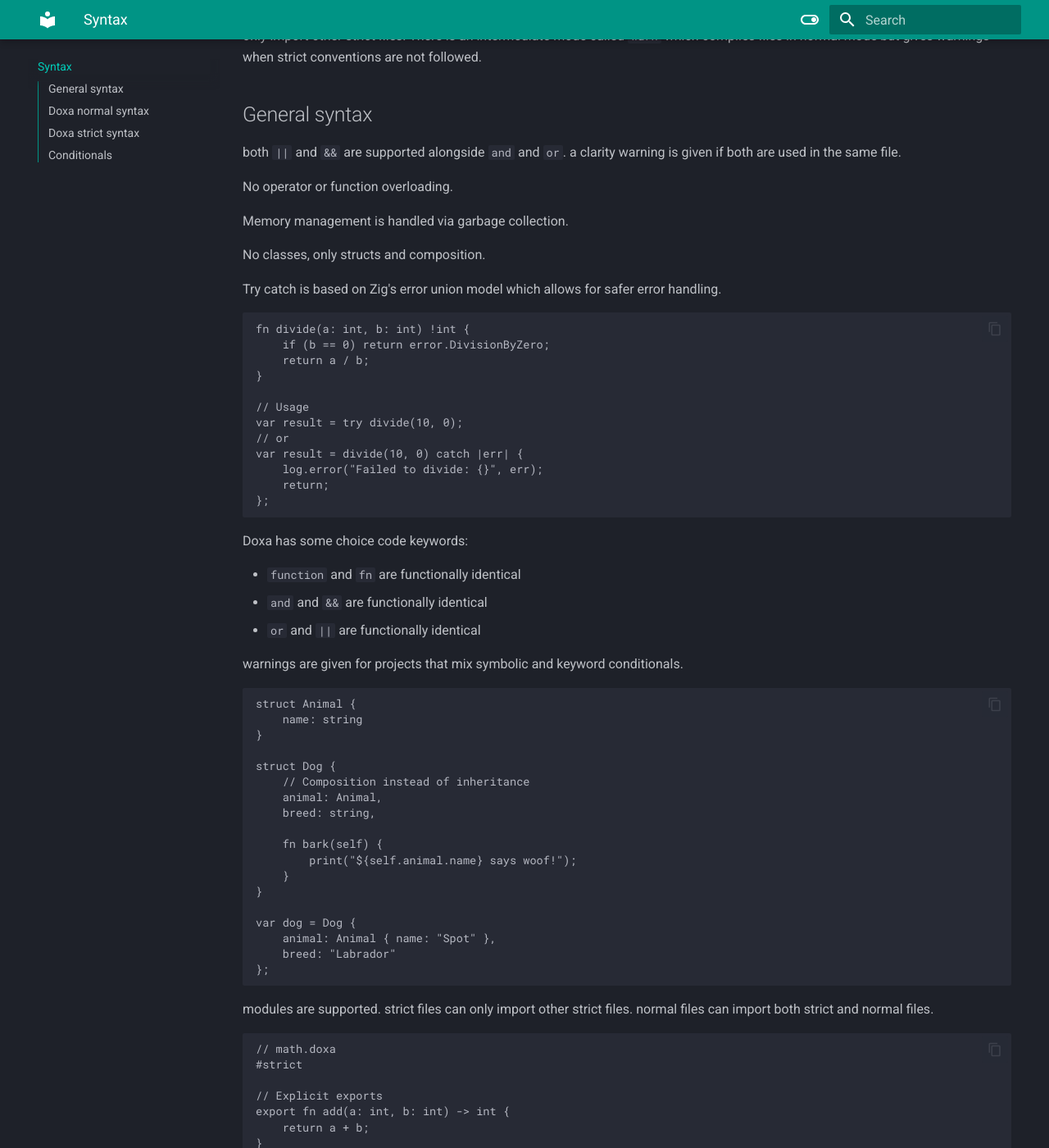
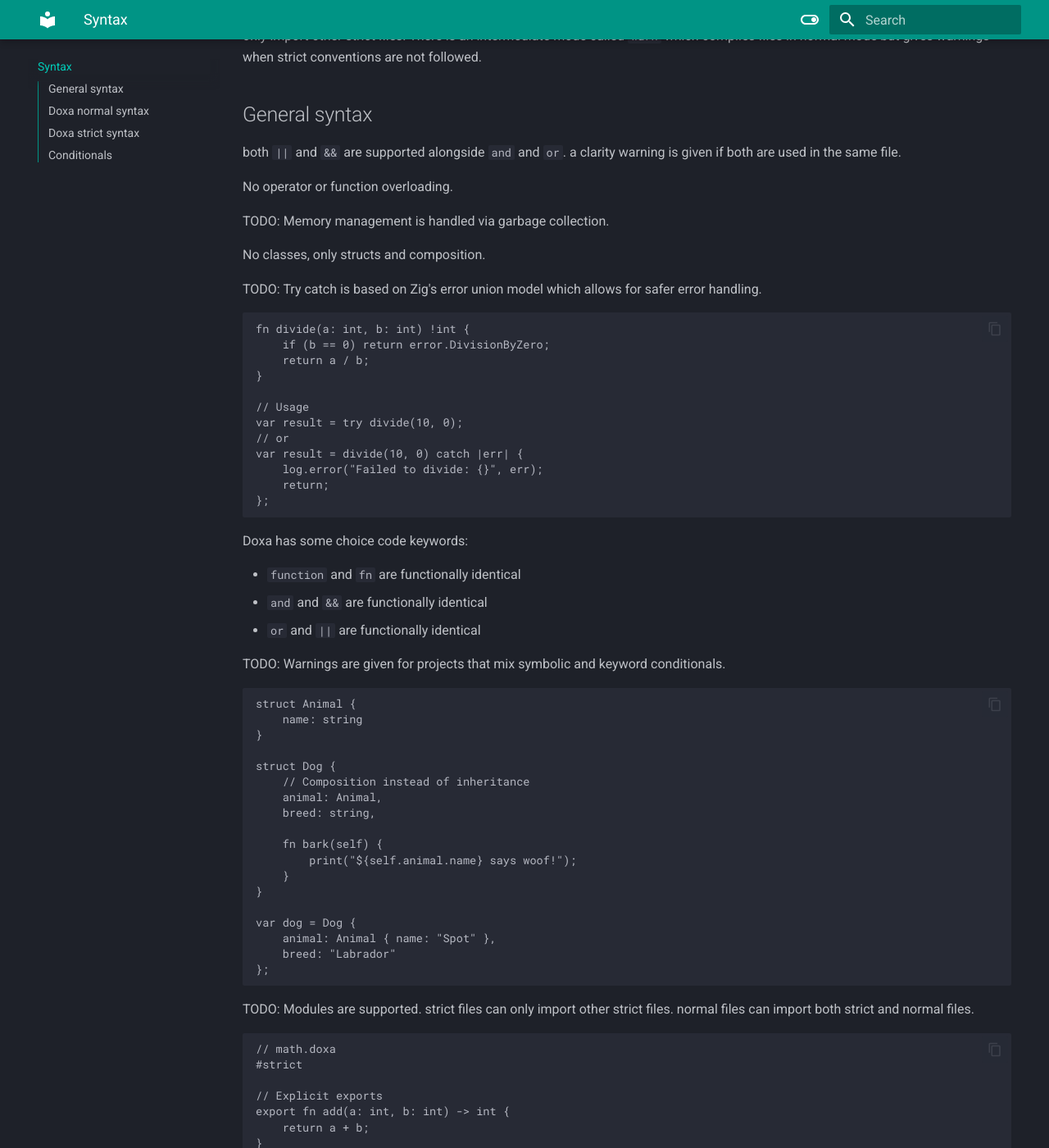
Before and after one commit to mirror-shades/doxa, an MkDocs documentation site: the page built from docs/syntax.md, in a window 1280 px wide and 1400 px high, scrolled down 222 px. Shown: the whole window at 82% size. Built offline with MkDocs 1.6.1 and Material for MkDocs 9.7.7, drawn with Linux system fonts in a browser that asks for light colours; some of the changed lines change nothing that is shown.

````diff
--- a/docs/syntax.md
+++ b/docs/syntax.md
@@ -8,11 +8,11 @@
 
 No operator or function overloading.
 
-Memory management is handled via garbage collection.
+TODO: Memory management is handled via garbage collection.
 
 No classes, only structs and composition.
 
-Try catch is based on Zig's error union model which allows for safer error handling.
+TODO: Try catch is based on Zig's error union model which allows for safer error handling.
 
 ```
 fn divide(a: int, b: int) !int {
@@ -35,7 +35,7 @@
 - `and` and `&&` are functionally identical
 - `or` and `||` are functionally identical
 
-warnings are given for projects that mix symbolic and keyword conditionals.
+TODO: Warnings are given for projects that mix symbolic and keyword conditionals.
 
 ```
 struct Animal {
@@ -58,7 +58,7 @@
 };
 ```
 
-modules are supported. strict files can only import other strict files.
+TODO: Modules are supported. strict files can only import other strict files.
 normal files can import both strict and normal files.
 
 ```
````
Also changed, not shown: 10 other files.
